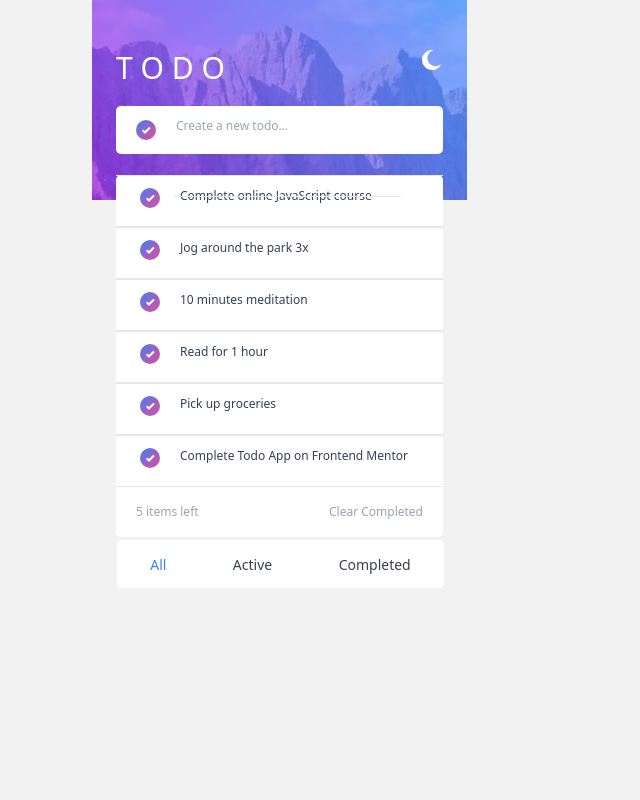
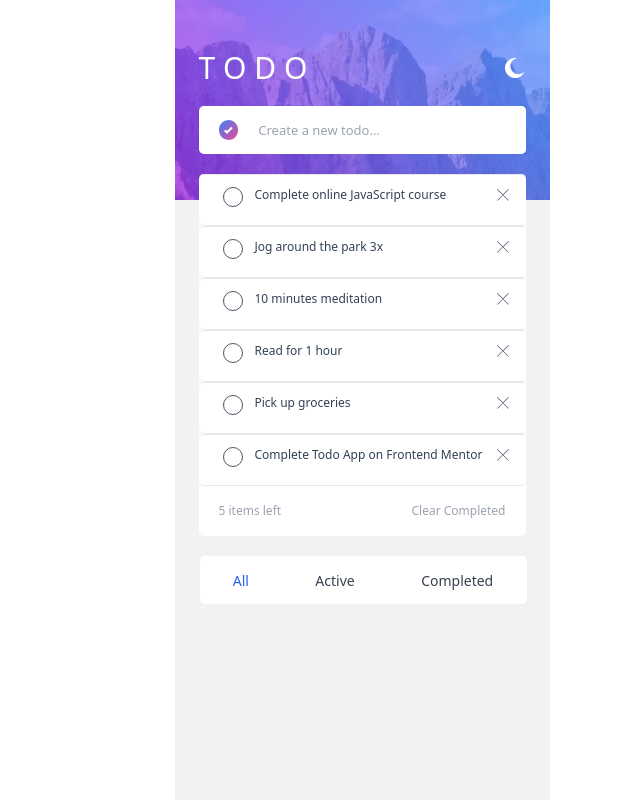
Before and after one commit to kapana1004/todo, a React (Create React App) app: page / in a window 1280 px wide. Shown: the whole page, without its empty margins (278-918 px from the left). Built offline with nearby package versions, Linux system fonts and the light colour scheme.

Commit message:
added all active and completed onclick

```diff
--- a/package.json
+++ b/package.json
@@ -1,11 +1,13 @@
 {
   "name": "todo-app",
+  "homepage": "https://kapana1004.github.io/todo",
   "version": "0.1.0",
   "private": true,
   "dependencies": {
     "@testing-library/jest-dom": "^5.16.5",
     "@testing-library/react": "^13.4.0",
     "@testing-library/user-event": "^13.5.0",
+    "gh-pages": "^4.0.0",
     "react": "^18.2.0",
     "react-dom": "^18.2.0",
     "react-scripts": "5.0.1",
@@ -16,7 +18,9 @@
     "start": "react-scripts start",
     "build": "react-scripts build",
     "test": "react-scripts test",
-    "eject": "react-scripts eject"
+    "eject": "react-scripts eject",
+    "predeploy": "npm run build",
+    "deploy": "gh-pages -d build"
   },
   "eslintConfig": {
     "extends": [
--- a/src/App.js
+++ b/src/App.js
@@ -8,22 +8,23 @@ import bgImage from './images/bg-mobile-light.jpg'
 
 function App() {
   return (
-    <>
-
-
-
-
-        <img className=' w-[375px] h-[200px]' src={bgImage} alt="" />
-
-
-
-  <Todo/>
+    <div className='  bg-[url(./images/bg-mobile-light.jpg)] bg-no-repeat bg-[#F2F2F2] min-h-screen' >
 
 
 
 
 
-    </>
+        {/* <img className=' w-[375px] h-[200px]' src={bgImage} alt="" /> */}
+
+
+
+  <Todo />
+
+
+
+
+
+    </div>
   );
 
 }
--- /dev/null
+++ b/src/components/checkBox.jsx
@@ -0,0 +1,98 @@
+import React, { useState } from 'react'
+import path from '../images/path.png'
+import cross from '../images/icon-cross.svg'
+
+
+
+
+
+const CheckBox = ({todoItem, todoList, setTodoList, filteredList, setFilteredList} ) => {
+
+    // const [completed, setCompleted] = useState(false)
+
+
+    const handlingClick = (id) => {
+
+      // setCompleted(!completed)
+
+      const newList = [...todoList]
+
+      const changedArray = newList.map((todo) => {
+
+        if (todo.id === id){
+
+          todo.status = !todo.status
+
+
+        }
+
+        return todo
+
+      })
+
+      setTodoList(changedArray)
+
+
+    }
+
+
+    const handleDelete = (todoItemId) => {
+
+      const restoredList = filteredList.filter((todoItem) => {
+
+          return todoItemId !== todoItem.id;
+          setFilteredList(restoredList);
+          setTodoList(restoredList);
+      });
+
+      const newList = filteredList.filter((todoItem) => {
+
+        return todoItemId !== todoItem.id;
+      });
+
+      setTodoList(newList);
+      setFilteredList(restoredList);
+  }
+
+
+
+
+
+
+
+
+
+
+
+
+
+
+  return (
+        <li className={` ${todoItem.status && "line-through"  } relative  pl-[24px] border-y-[1px] h-[52px] text-xs pt-[12px] text-slate-700 w-[100%] flex flex-row rounded-[5px]`} >
+
+          <div className={` border border-gray-600 cursor-pointer mr-[12px] w-[20px] h-[20px] ${todoItem.status ? 'bg-gradient-to-br from-blue-500 to-pink-500' : 'bg-white'}  rounded-[50px] flex justify-center items-center`} onClick={ () => handlingClick(todoItem.id)}>
+          <img src={path} alt='path' />
+            </div>
+                {todoItem.name}
+
+
+            <img  className=' cursor-pointer w-[12px] h-[12px] absolute top-[28%] right-[5%]' src={cross} alt='cross' onClick={() => handleDelete(todoItem.id)} />
+         </li>
+  )}
+
+
+
+
+
+
+
+
+
+
+
+
+
+export default CheckBox
+
+
+//don`t work checkbox on new addded task
--- a/src/components/todo-list.jsx
+++ b/src/components/todo-list.jsx
@@ -1,43 +1,158 @@
 
+import { buildQueries } from '@testing-library/react';
 import React, { useState } from 'react';
 import ReactDOM from 'react-dom/client';
 import Moonimg from '../images/icon-moon.svg';
 import path from '../images/path.png'
+import CheckBox from './checkBox';
+
 
 
 
 
 const todoItems =
-['Complete online JavaScript course',
- 'Jog around the park 3x',
-'10 minutes meditation',
-'Read for 1 hour',
-'Pick up groceries',
-'Complete Todo App on Frontend Mentor'];
+
+[
+  {
+    name: 'Complete online JavaScript course',
+    id: 1,
+    status: false,
+
+  },
+ {
+  name:'Jog around the park 3x',
+ id: 2,
+ status: false,
+},
+{
+name:'10 minutes meditation',
+id:3,
+status: false,
+
+},
+{
+name: 'Read for 1 hour',
+id:4,
+status: false,
+
+},
+
+{
+name: 'Pick up groceries',
+id:5,
+status: false,
+
+},
+
+{
+  name: 'Complete Todo App on Frontend Mentor',
+  id:6,
+  status: false,
+},
+
+
+
+
+
+]
 
 const Todo = (props) => {
 
   const [todoList, setTodoList] = useState(todoItems);
 
+  const [filteredList, setFilteredList] = useState(todoItems);
+
+  const [category, setCategory] = useState('all');
+
+  const [inputValue, setInputValue] = useState('');
+
+  const changeHandling = (event) => {
+
+
+
+   if (event.key === "Enter" ) {
+
+    const lastID = todoList[todoList.length-1]?.id || 0
+    const newTask =
+    {name: event.target.value,
+     id: lastID+1,
+     status: false}
+
+     const newTodoItems = [...filteredList, newTask]
+
+     setFilteredList(newTodoItems);
+
+     setInputValue('')
+
+   }
+
+
+  }
+
+
+    const handlingActive = () => {
+
+
+      const copiedTodoList = [...todoList]
+
+      const activeArray = copiedTodoList.filter((todo) => {
+
+        return todo.status === false
+      })
+
+      setCategory('active')
+
+      setFilteredList(activeArray)
+
+    }
+
+    const handleFilter = () => {
+
+      setFilteredList(todoList)
+
+      setCategory('all')
+    }
+
+    const handleComplete = () => {
+
+
+      const copiedTodoList = [...todoList]
+
+      const activeArray = copiedTodoList.filter((todo) => {
+
+        return todo.status === true
+      })
+
+      setFilteredList(activeArray)
+      setCategory('completed')
+    }
+
+
+
+
+
+
+
   return(
     <>
 
-   <div className=' justify-center items-center w-[540px]'>
+   <div className=' justify-center items-center w-[375px]'>
 
-   <div className=' absolute top-[-30px] items-center w-[350px]'>
+   <div className=' items-center w-[350px]'>
 
-    <div className='flex justify-between flex-row'>
-    <span className=' text-3xl ml-[24px] mt-20 text-white '> T O D O </span>
+    <div className='flex justify-between flex-row pt-[50px] items-center'>
+    <span className=' text-3xl ml-[24px]  text-white '> T O D O </span>
 
-<img className=' w-[20px] h-[20px] mt-[80px]' src={Moonimg} alt="moon" />
+    <img className=' w-[20px] h-[20px] ' src={Moonimg} alt="moon" />
 
       </div>
 
       <div className=' mt-[20px] flex flex-row ml-[1.5rem] w-[327px] bg-white rounded-[5px]'>
+
       <div className=' ml-[20px] mt-[14px] w-[20px] h-[20px] bg-gradient-to-br from-blue-500 to-pink-500 rounded-[50px] flex justify-center items-center'> <img src={path} /> </div>
-      {/* <input className=' fixed top-[138px] left-[48px]' type={'checkbox'} ></input> */}
-    <textarea className=' ml-[20px] resize-none  h-[48px] pt-[12px]  placeholder:text-xs text-[13px] rounded-[5px]' placeholder='Create a new todo…' >
-      </textarea>
+
+    <input type='text'  value={inputValue} onKeyDown={changeHandling}  onChange={ (event) => setInputValue(event.target.value)} className=' w-[270px] ml-[20px] resize-none  h-[48px]   placeholder:text-xs text-[13px] rounded-[5px]' placeholder='Create a new todo…' >
+      </input>
     </div>
 
    </div>
@@ -48,23 +163,41 @@ const Todo = (props) => {
 
 
 
-    <div className=' w-[327px] ml-[24px] bg-white mt-[20px] absolute top-[155px] rounded-[5px]'>
-       {todoList.map((todoItems, index) => {
+    <ul className=' w-[327px] ml-[24px] bg-white mt-[20px]  rounded-[5px]'>
+       {filteredList.map((todoItem, index) => {
 
-        return <div className=' pl-[24px] border-y-[1px] h-[52px] text-xs pt-[12px] text-slate-700 w-[100%] flex flex-row' key={index} > <hr className=' bg-gray-700  h-[1px] w-[227px] absolute top-[21px] ml-[34px]' ></hr> <div className=' mr-[20px] w-[20px] h-[20px] bg-gradient-to-br from-blue-500 to-pink-500 rounded-[50px] flex justify-center items-center'> <img src={path}/> </div>  {todoItems} </div>;
+        return (
+
+
+       <CheckBox setFilteredList = {setFilteredList}  filteredList = {filteredList} todoItem={todoItem}  todoList = {todoList} setTodoList={setTodoList} key={index} />
+        )
        })}
 
-       <div className=' rounded-[5px] w-[327px] h-[50px] flex justify-between p-[20px] items-center' > <span className=' text-xs text-gray-400'> 5 items left </span>  <span className=' text-xs text-gray-400'>Clear Completed</span></div>
+       <div className=' rounded-[5px] w-[327px] h-[50px] flex justify-between p-[20px] items-center' >
+          <span className=' cursor-pointer text-xs text-gray-400'> 5 items left </span>
+          <span className=' cursor-pointer text-xs text-gray-400'>Clear Completed</span>
+       </div>
 
+
+
+
+
+
+
+    </ul>
+
+    <div className=' rounded-[5px] w-[327px] h-[48px]  flex justify-around items-center mt-[20px] ml-[25px] bg-white '>
+          <span className= {`text-[14px] font-sans cursor-pointer ${category==='all'? 'text-blue-600': 'text-gray-700'}`}  onClick={handleFilter}>All</span>
+          <span className= {`text-[14px] font-sans cursor-pointer ${category==='active'? 'text-blue-600': 'text-gray-700'}`} onClick={handlingActive}>Active</span>
+          <span className= {`text-[14px] font-sans cursor-pointer ${category==='completed'? 'text-blue-600': 'text-gray-700'}`} onClick={handleComplete} >Completed</span>
+     </div>
+
+    </div>
 
 
     </div>
 
-    <div className=' rounded-[5px] w-[327px] h-[48px]  flex justify-around items-center mt-[340px] ml-[25px] bg-white '> <span className=' text-[14px] text-blue-500 font-sans'>All</span> <span className=' text-[14px] text-gray-700 font-sans'>Active</span>  <span className=' text-[14px] text-gray-700 font-sans'>Completed</span></div>
 
-    </div>
-
-    </div>
     </>
   )
 }
@@ -73,4 +206,5 @@ export default Todo
 
 
 
-//hr and border radius is not propagation with map
+// footers layout styles doesn`t work out of ul (margin top??)
+// once added todo is replacing by another pushed todo
--- a/src/index.css
+++ b/src/index.css
@@ -3,9 +3,44 @@
 @tailwind components;
 @tailwind utilities;
 
-body{
+#root{
 
-    background-color: #F2F2F2;
-    display: flex;
-    justify-content: center;
+  display: flex;
+  justify-content: center;
+
+
 }
+
+*{
+
+  margin: 0;
+  padding: 0;
+}
+
+.colorCategory{
+
+  color: red;
+}
+
+
+
+
+
+
+.checkBox{
+
+  display: block;
+  border-radius: 50%;
+  background: white;
+  border: 1px solid #E3E4F1;
+  width: 20px;
+  height: 20px;
+  display: flex;
+  cursor: pointer;
+}
+
+.checkBox-checked {
+    background: no-repeat center url("./images/path.png"), linear-gradient(135deg, #55DDFF 0%, #C058F3 100%);
+    color: #25273D;
+    cursor: pointer;
+};
```
Also changed, not shown: 1 other file (tests, documents, lock files or other folders).
